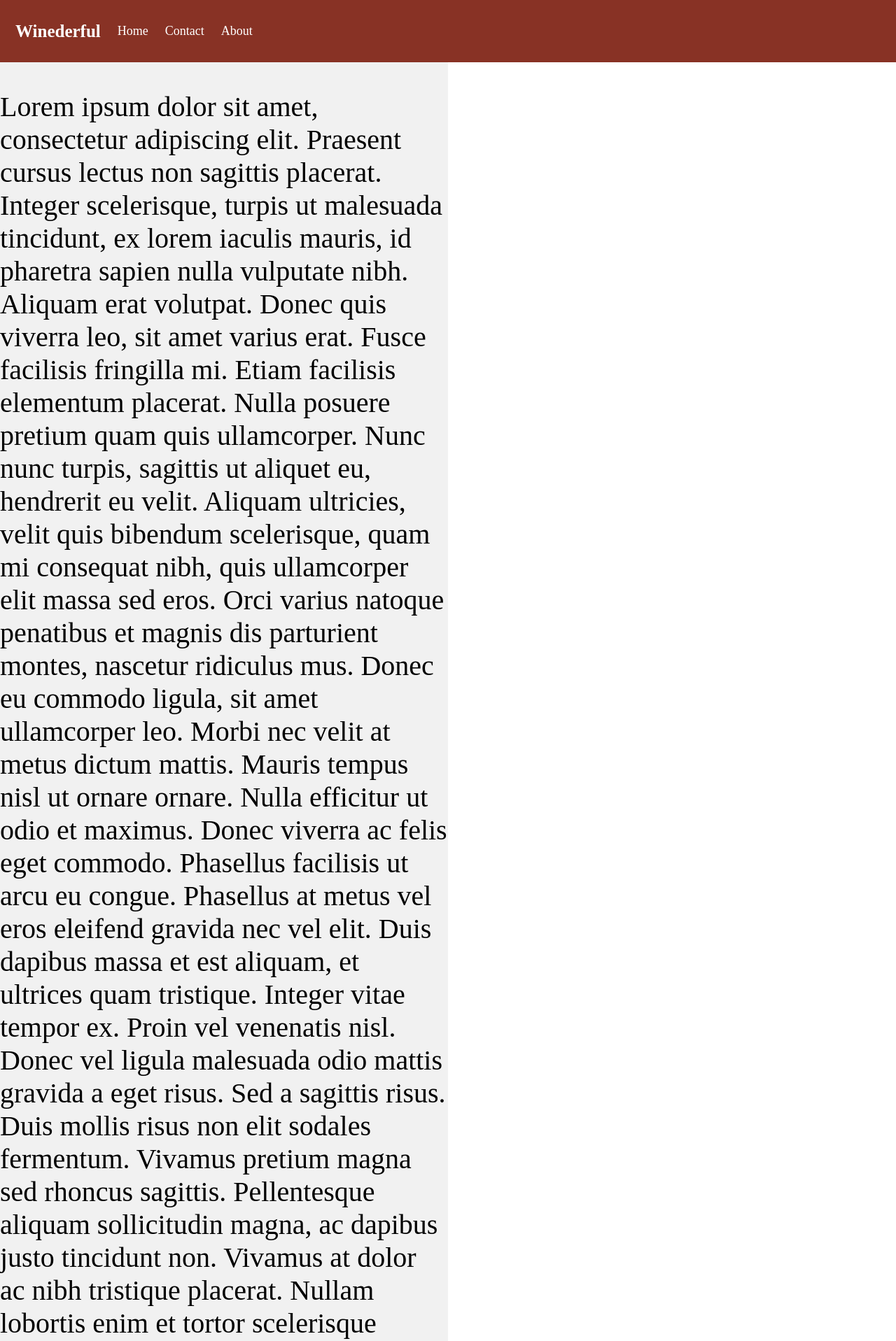
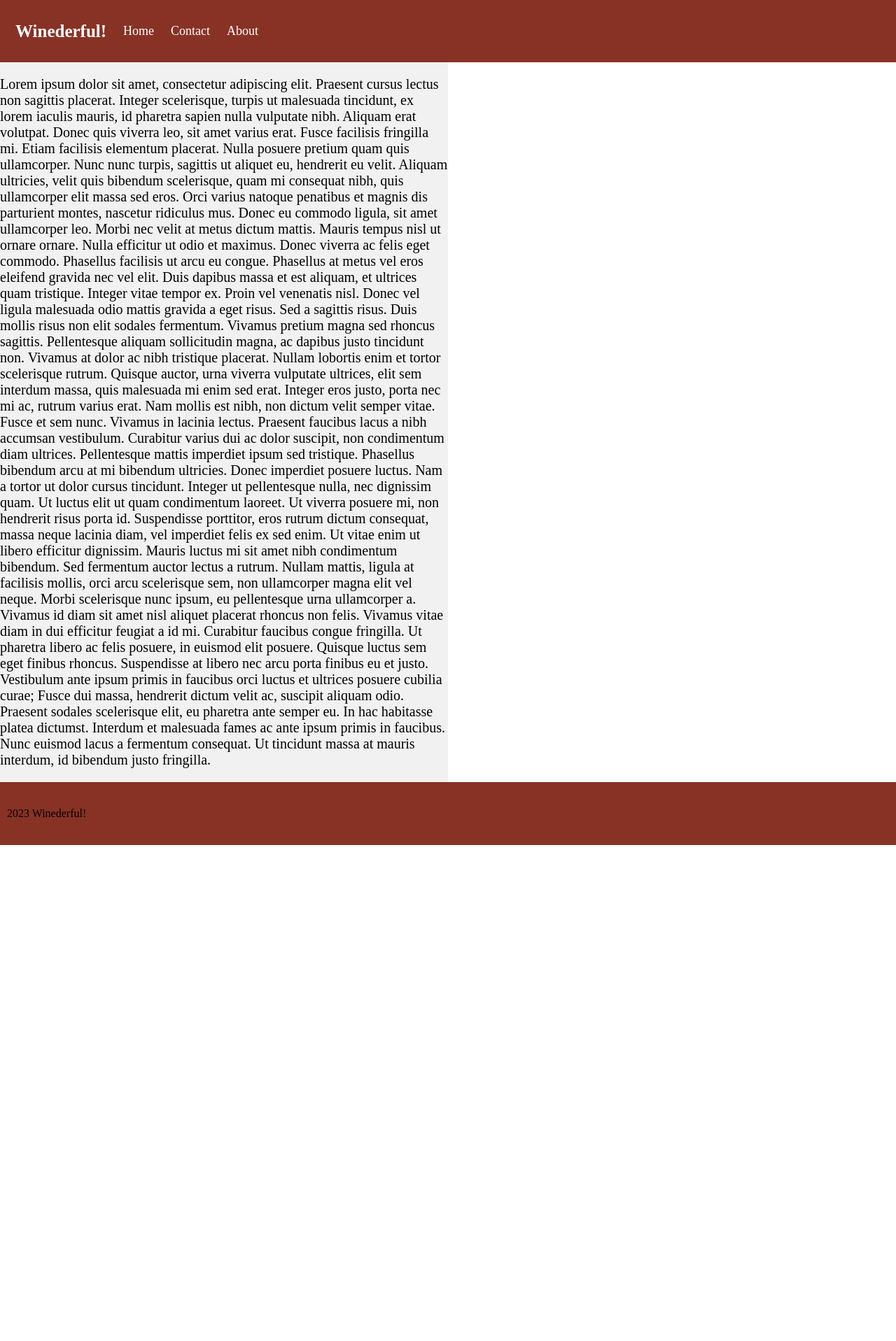
Before and after one commit to Philipekum/WineDjango, a Django app: page / in a window 1280 px wide. Shown: the top 1917 px of the page at 70% size. After the commit the page ends 1208 px from the top, so only its background shows below. Run offline with Django 4.2, Linux system fonts and the light colour scheme.

Commit message:
frontend

```diff
--- a/Wine/WineAnalyzer/static/WineAnalyzer/css/styles.css
+++ b/Wine/WineAnalyzer/static/WineAnalyzer/css/styles.css
@@ -12,7 +12,7 @@ main {
     flex: 1;
     background: #f1f1f1;
     width: 50%;
-    font-size: 40px;
+    font-size: 20px;
 }
 
 .header {
@@ -30,10 +30,6 @@ main {
   font-size: 18px;
   line-height: 25px;
   border-radius: 4px;
-}
-
-.logo-svg {
-  width: 60px;
 }
 
 .header a.logo {
--- a/Wine/WineAnalyzer/templates/WineAnalyzer/base.html
+++ b/Wine/WineAnalyzer/templates/WineAnalyzer/base.html
@@ -3,13 +3,13 @@
 <html>
 <head>
     <meta charset="utf-8">
-    <title>{% block title %}My Website{% endblock %}</title>
+    <title>{% block title %}{% endblock %}</title>
 	<link type="text/css" href="{% static 'WineAnalyzer/css/styles.css' %}" rel="stylesheet">
 </head>
 <body>
     <div class="container">
         <div class="header">
-        <a class="logo" href="#default" >{% block header %}{% endblock %}</a>
+        <a class="logo" href="/" >Winederful!</a>
           <div class="header-right">
             <a class="active" href="#home">Home</a>
             <a href="#contact">Contact</a>
@@ -20,7 +20,7 @@
         {% block content %}{% endblock %}
     </main>
     <footer>
-        <p>{{ year_now }} My Website</p>
+        <p>2023 Winederful!</p>
     </footer>
     </div>
 </body>
--- a/Wine/WineAnalyzer/templates/WineAnalyzer/home.html
+++ b/Wine/WineAnalyzer/templates/WineAnalyzer/home.html
@@ -1,8 +1,6 @@
 {% extends 'WineAnalyzer/base.html' %}
 
 {% block title %}Home page{% endblock %}
-
-{% block header %}Winederful{% endblock %}
 
 {% block content %}
 <p>
```
